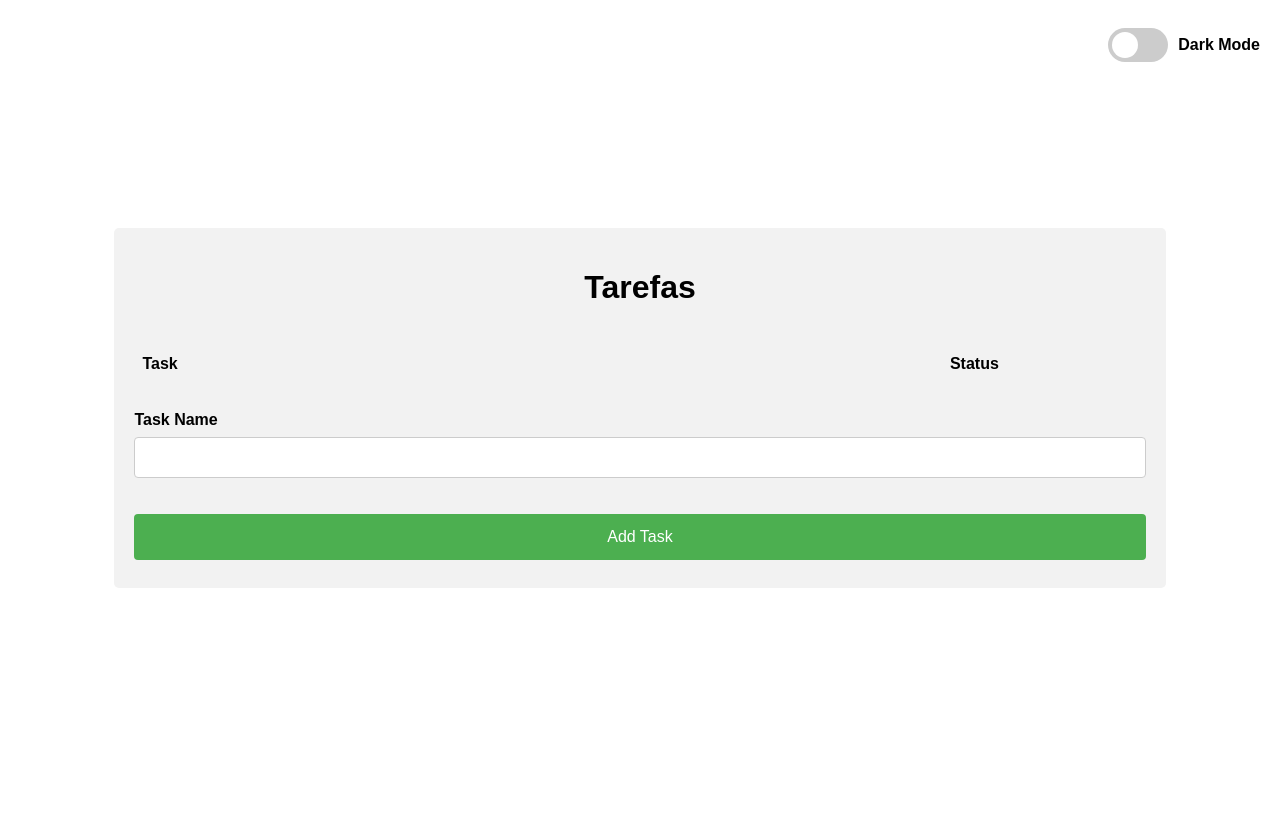
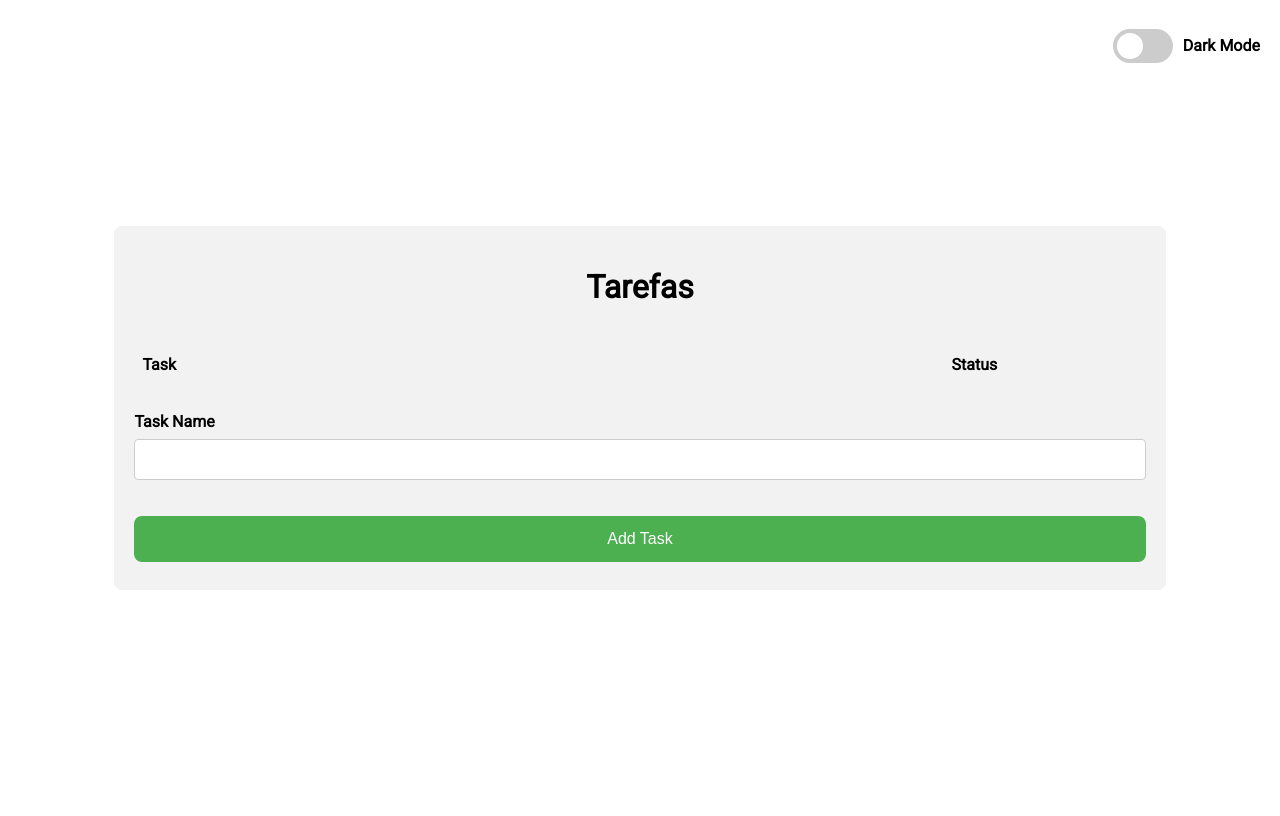
Before and after one commit to devdms/todo_flask, a Flask app: page / in a window 1280 px wide. Run offline with Flask 2, Linux system fonts and the light colour scheme; data comes from the database, SQL or seed files in the repository; both versions use the stored data as it was after the commit.

Commit message:
change in this file

```diff
--- a/static/style.css
+++ b/static/style.css
@@ -4,7 +4,7 @@
   justify-content: center;
   align-items: center;
   height: 100vh;
-  font-family: Arial, sans-serif;
+  font-family: 'Roboto', sans-serif;
   background-color: white;
   color: black;
 }
@@ -27,11 +27,11 @@
 }
 
 body.dark-mode input[type=checkbox]:checked + .slider {
-  background-color: #2196F3;
+  background-color: #555;
   }
 
   body.dark-mode input[type=checkbox]:focus + .slider {
-  box-shadow: 0 0 1px #2196F3;
+  box-shadow: 0 0 1px #555;
 }
 
 .switch-container {
@@ -82,11 +82,11 @@
 }
 
 input[type=checkbox]:checked + .slider {
-  background-color: #2196F3;
+  background-color: #555;
 }
 
 input[type=checkbox]:focus + .slider {
-  box-shadow: 0 0 1px #2196F3;
+  box-shadow: 0 0 1px #555;
 }
 
 input[type=checkbox]:checked + .slider:before {
@@ -116,7 +116,7 @@
   width: 80%;
   background: #f2f2f2;
   padding: 20px;
-  border-radius: 5px;
+  border-radius: 8px;
 }
 
 .text-center {
@@ -161,6 +161,7 @@
   justify-content: space-between;
   margin-bottom: 10px;
   text-decoration: black;
+  color: black;
 }
 
 .task-action {
@@ -216,7 +217,7 @@
   padding: 14px 20px;
   margin: 8px 0;
   border: none;
-  border-radius: 4px;
+  border-radius: 8px;
   cursor: pointer;
   }
 
--- a/templates/show_tasks.html
+++ b/templates/show_tasks.html
@@ -5,6 +5,7 @@
     <meta http-equiv="X-UA-Compatible" content="IE=edge">
     <meta name="viewport" content="width=device-width, initial-scale=1.0">
     <link rel="stylesheet" href="{{ url_for('static', filename='style.css') }}">
+    <link rel="preconnect" href="https://fonts.googleapis.com"><link rel="preconnect" href="https://fonts.gstatic.com" crossorigin><link href="https://fonts.googleapis.com/css2?family=Roboto&display=swap" rel="stylesheet">
     <title>Tarefas</title>
 </head>
 <body>
```
Also changed, not shown: tasks.db, 1 other file.
